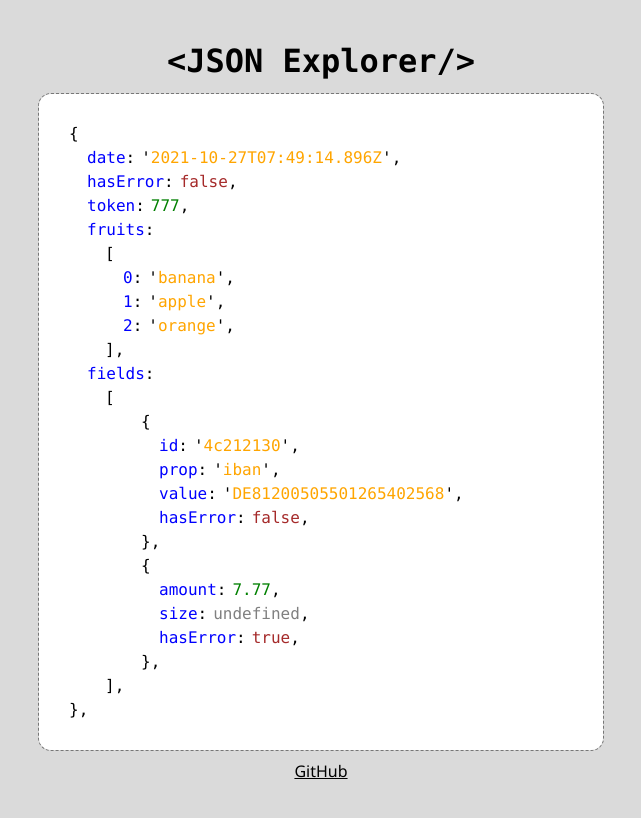
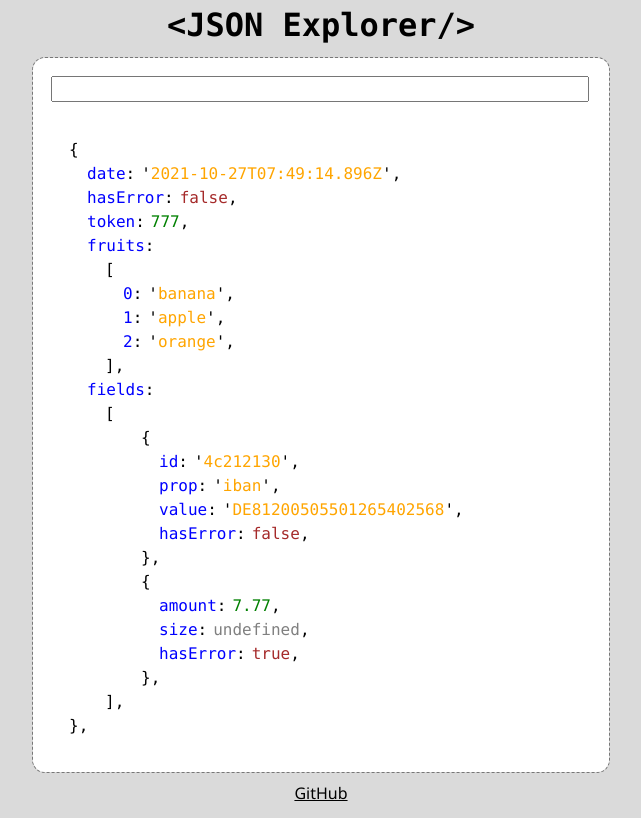
Before and after one commit to fer-nando-machado/react-json-explorer, a React (Vite) app: page / in a window 1280 px wide. Shown: the whole page, without its empty margins (319-960 px from the left). Built offline with nearby package versions, Linux system fonts and the light colour scheme.

Commit message:
introduces property/value feature

```diff
--- a/src/App.scss
+++ b/src/App.scss
@@ -5,7 +5,6 @@
   align-items: center;
   justify-content: center;
   gap: 9px;
-  padding: 9px;
 
   h1 {
     margin: 0;
--- a/src/JSONExplorer.scss
+++ b/src/JSONExplorer.scss
@@ -2,9 +2,23 @@
   outline: 1px dashed #777777;
   background-color: white;
   border-radius: 12px;
-  padding: 12px;
+  padding: 18px;
   font-family: Menlo, Monaco, Consolas, "Courier New", monospace;
   overflow-x: auto;
+
+  input,
+  label {
+    width: 82vw;
+    max-width: 530px;
+    height: 20px;
+    font-family: Menlo, Monaco, Consolas, "Courier New", monospace;
+    font-size: 16px;
+  }
+
+  label {
+    color: gray;
+    display: block;
+  }
 
   ul,
   li {
--- a/src/JSONExplorer.tsx
+++ b/src/JSONExplorer.tsx
@@ -1,4 +1,4 @@
-import React from "react";
+import React, { useEffect, useRef, useState } from "react";
 import "./JSONExplorer.scss";
 
 type JSONValue =
@@ -13,9 +13,14 @@ type JSONObject = { [key: string]: JSONValue };
 type JSONExplorerProps = {
   data: JSONObject;
 };
-const renderKey = (key: string, path: string) => {
+
+const renderKey = (
+  key: string,
+  path: string,
+  onClick: (path: string) => void
+) => {
   return (
-    <span className="key" onClick={() => console.log(path)}>
+    <span className="key" onClick={() => onClick(path)}>
       {key}
     </span>
   );
@@ -25,30 +30,31 @@ const renderValue = (
   key: string,
   value: JSONValue,
   path: string,
+  onClick: (path: string) => void,
   isArrayValue?: boolean
 ) => {
+  const typeOfValue = typeof value;
   const currentPath = `${path}${isArrayValue ? `[${key}]` : `.${key}`}`;
 
   if (Array.isArray(value)) {
     return (
       <li key={key}>
-        {renderKey(key, currentPath)}
+        {renderKey(key, currentPath, onClick)}
         <ul className="array">
           {value.map((item, index) =>
-            renderValue(index.toString(), item, currentPath, true)
+            renderValue(index.toString(), item, currentPath, onClick, true)
           )}
         </ul>
       </li>
     );
   }
 
-  const typeOfValue = typeof value;
   if (typeOfValue === "object") {
     return (
       <li key={key}>
         <ul className="object">
           {Object.entries(value as Object).map(([subKey, subValue]) =>
-            renderValue(subKey, subValue, currentPath)
+            renderValue(subKey, subValue, currentPath, onClick)
           )}
         </ul>
       </li>
@@ -57,18 +63,38 @@ const renderValue = (
 
   return (
     <li key={key}>
-      {renderKey(key, currentPath)}
-      <span className={`value ${typeOfValue}`}>{String(value)}</span>
+      {renderKey(key, currentPath, onClick)}
+      <span id={currentPath} className={`value ${typeOfValue}`}>
+        {String(value)}
+      </span>
     </li>
   );
 };
 
 const JSONExplorer: React.FC<JSONExplorerProps> = ({ data }) => {
+  const [property, setProperty] = useState("");
+  const [value, setValue] = useState("");
+
+  const onClick = (path: string) => {
+    setProperty(path);
+  };
+
+  const onChange = (event: React.ChangeEvent<HTMLInputElement>) => {
+    setProperty(event.target.value);
+  };
+
+  useEffect(() => {
+    const span = document.getElementById(property);
+    setValue(span?.innerText || "");
+  }, [property]);
+
   return (
     <div className="json-explorer">
+      <input type="text" value={property} onChange={onChange}></input>
+      <label>{value}</label>
       <ul className="object">
         {Object.entries(data).map(([key, value]) =>
-          renderValue(key, value, "res")
+          renderValue(key, value, "res", onClick)
         )}
       </ul>
     </div>
```
Also changed, not shown: 1 other file (tests, documents, lock files or other folders).
